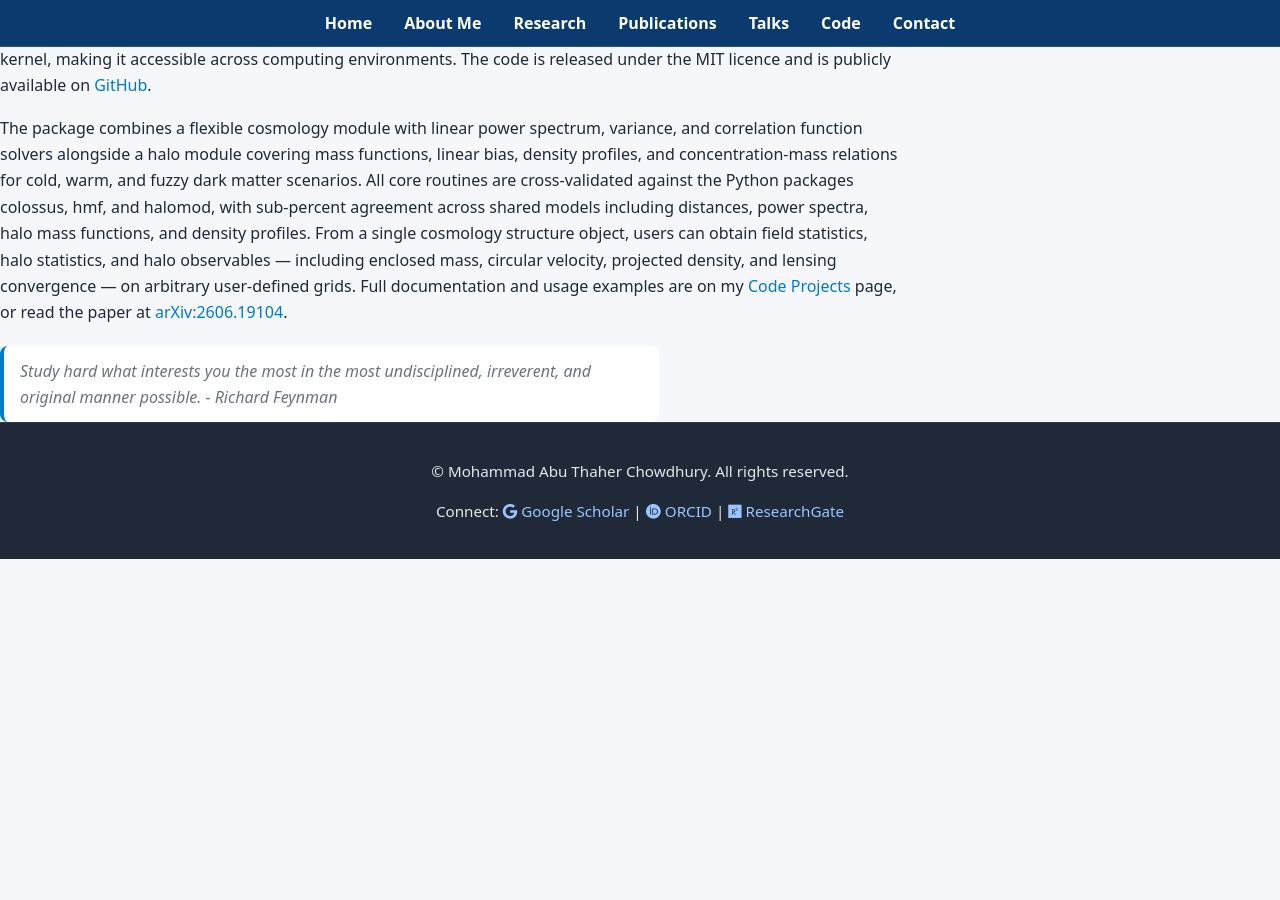
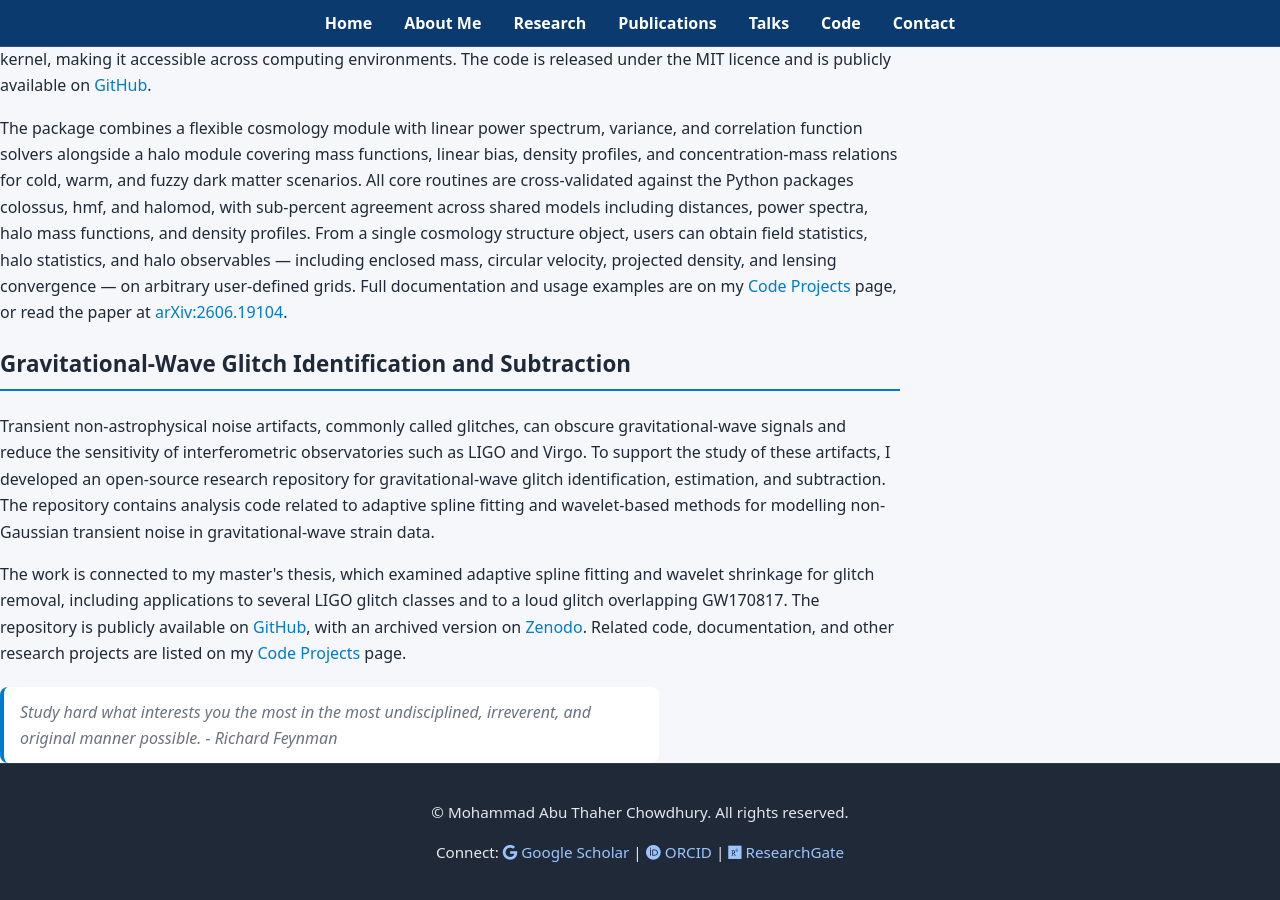
Before and after one commit to matc-thaher/website, a Jekyll site: the page built from research.md, in a window 1280 px wide and 900 px high, scrolled down 2380 px. Built offline with Jekyll 4.4.1, drawn with Linux system fonts in a browser that asks for light colours; before the commit the page ends 2939 px from its top, so only the background shows below that.

Commit message:
Update research.md

```diff
--- a/research.md
+++ b/research.md
@@ -211,6 +211,33 @@ show_header_phrase: false
       at <a href="https://arxiv.org/abs/2606.19104" target="_blank" rel="noopener">arXiv:2606.19104</a>.
     </p>
 
+
+    <h3>Gravitational-Wave Glitch Identification and Subtraction</h3>
+
+    <p>
+      Transient non-astrophysical noise artifacts, commonly called glitches, can
+      obscure gravitational-wave signals and reduce the sensitivity of
+      interferometric observatories such as LIGO and Virgo. To support the study
+      of these artifacts, I developed an open-source research repository for
+      gravitational-wave glitch identification, estimation, and subtraction. The
+      repository contains analysis code related to adaptive spline fitting and
+      wavelet-based methods for modelling non-Gaussian transient noise in
+      gravitational-wave strain data.
+    </p>
+
+    <p>
+      The work is connected to my master's thesis, which examined adaptive spline
+      fitting and wavelet shrinkage for glitch removal, including applications to
+      several LIGO glitch classes and to a loud glitch overlapping GW170817. The
+      repository is publicly available on
+      <a href="https://github.com/matc-thaher/GW_Glitch_Identification_Subtraction"
+         target="_blank" rel="noopener">GitHub</a>, with an archived version on
+      <a href="https://zenodo.org/records/22165032"
+         target="_blank" rel="noopener">Zenodo</a>. Related code, documentation,
+      and other research projects are listed on my
+      <a href="{{ '/code/' | relative_url }}">Code Projects</a> page.
+    </p>
+
 <!-- Quote moved to the bottom only -->
 <aside class="prose quote-callout">
   <em>{{ page.header_phrase }}</em>
```
